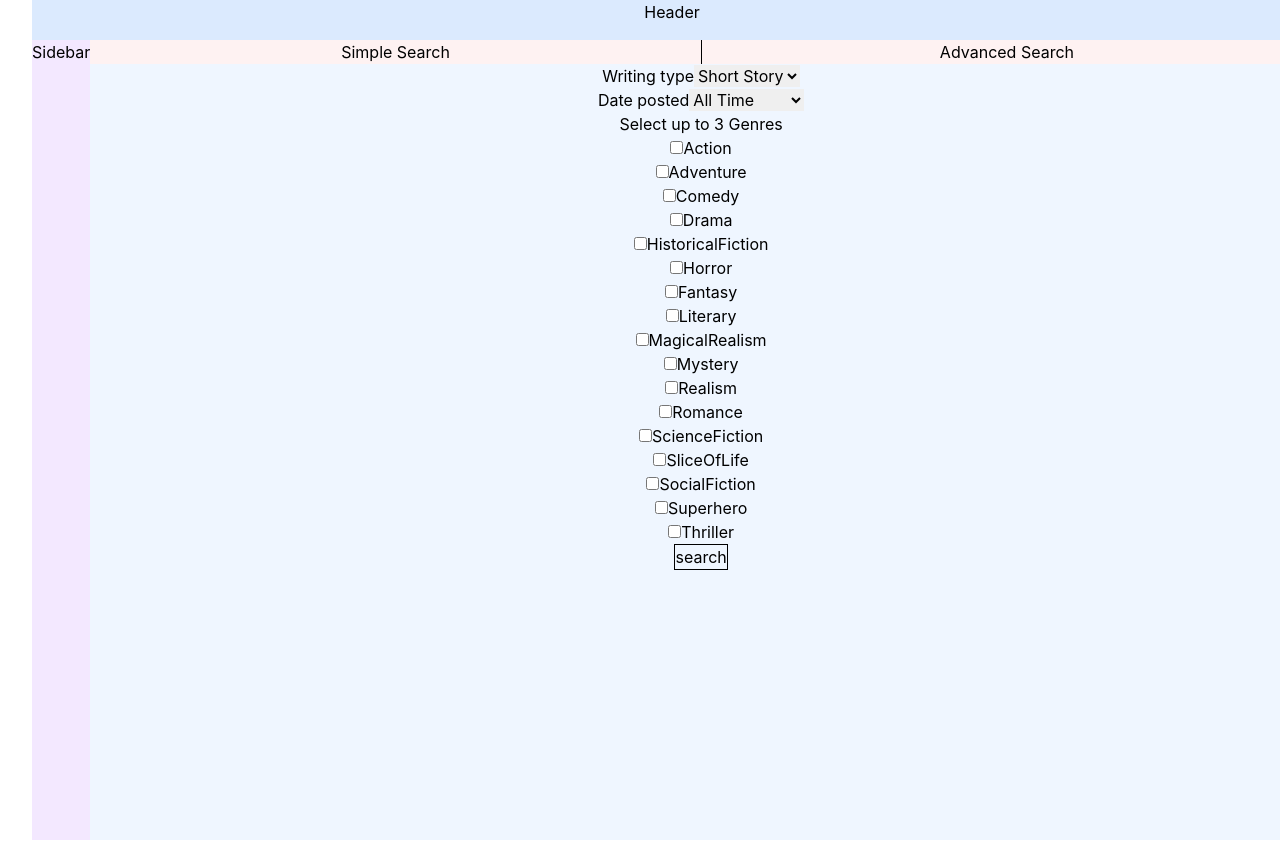
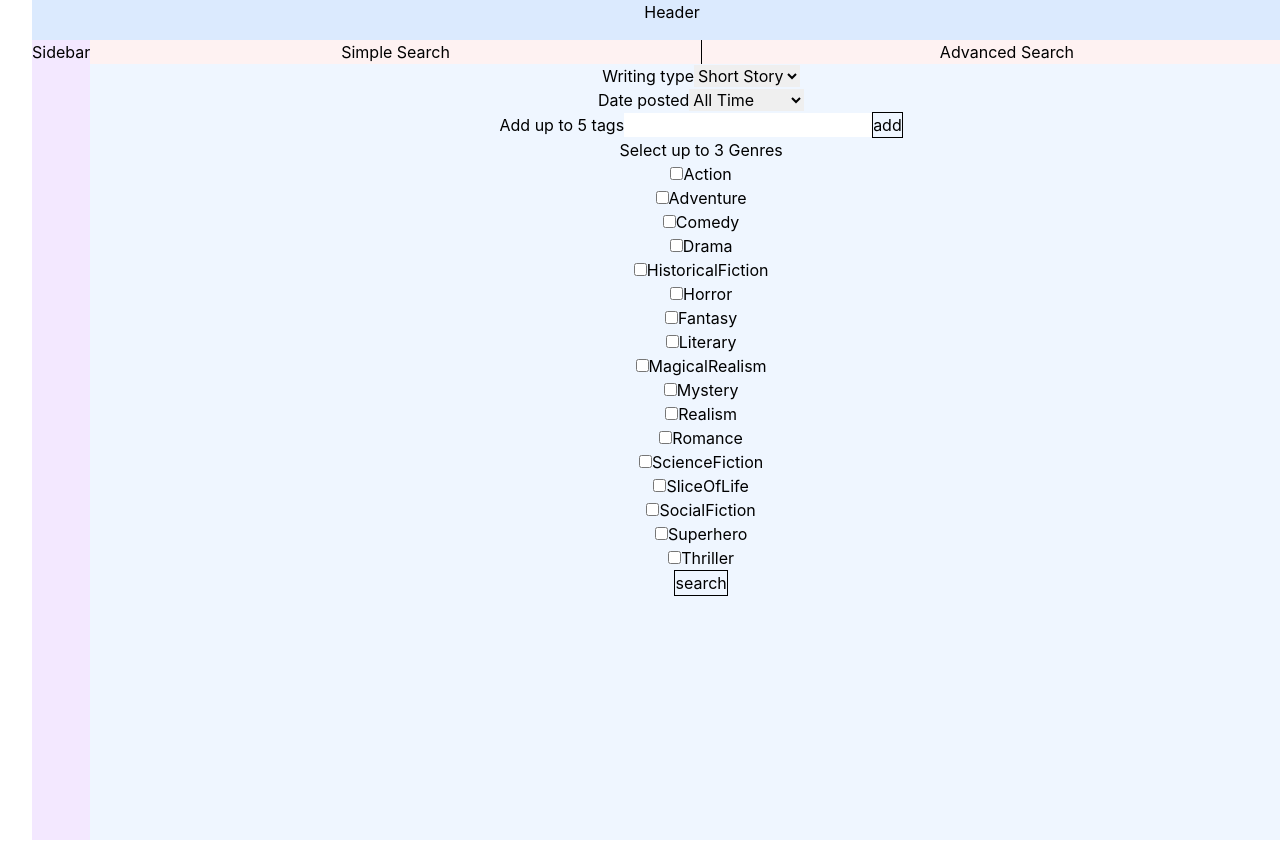
Before and after one commit to Matt-Eva/freecreate-react, a React (Vite) app: page / in a window 1280 px wide. Both pictures are taken after a click on the button "Advanced Search". Built offline with nearby package versions, Linux system fonts and the light colour scheme; no server answers.

Commit message:
capturing user tag input via TagInput

```diff
--- a/src/pages/Home/components/GenreSelect/GenreSelect.tsx
+++ b/src/pages/Home/components/GenreSelect/GenreSelect.tsx
@@ -51,7 +51,6 @@ function GenreSelect({
   };
 
   const displayGenres: React.ReactElement[] = [];
-
   for (const key in genres) {
     displayGenres.push(
       <li key={key}>
--- a/src/pages/Home/components/SearchBox.tsx
+++ b/src/pages/Home/components/SearchBox.tsx
@@ -3,12 +3,14 @@ import SearchNav from "./SearchNav";
 import WritingTypeSelect from "./WritingTypeSelect";
 import DateSelect from "./DateSelect";
 import GenreSelect from "./GenreSelect/GenreSelect";
+import TagInput from "./TagInput";
 
 function SearchBox() {
   const [simpleSearch, setSimpleSearch] = useState(true);
   const [writingType, setWritingType] = useState<string>("ShortStory");
   const [date, setDate] = useState<string>("All time");
   const [selectedGenres, setSelectedGenres] = useState<string[]>([]);
+  const [tags, setTags] = useState<string[]>([]);
 
   const toggleSearch = (bool: boolean) => {
     setSimpleSearch(bool);
@@ -24,6 +26,10 @@ function SearchBox() {
 
   const updateSelectedGenres = (newGenres: string[]) => {
     setSelectedGenres(newGenres);
+  };
+
+  const updateTags = (newTags: string[]) => {
+    setTags(newTags);
   };
 
   const search = async () => {
@@ -47,6 +53,7 @@ function SearchBox() {
         updateWritingType={updateWritingType}
       />
       <DateSelect date={date} updateDate={updateDate} />
+      {simpleSearch ? null : <TagInput tags={tags} updateTags={updateTags} />}
       <GenreSelect
         selectedGenres={selectedGenres}
         updateSelectedGenres={updateSelectedGenres}
--- /dev/null
+++ b/src/pages/Home/components/TagButton.tsx
@@ -0,0 +1,5 @@
+function TagButton() {
+  return <button>TagButton</button>;
+}
+
+export default TagButton;
--- a/src/pages/Home/components/TagInput.tsx
+++ b/src/pages/Home/components/TagInput.tsx
@@ -1,5 +1,55 @@
-function TagInput() {
-  return <div>TagInput</div>;
+import { useState } from "react";
+
+function TagInput({
+  tags,
+  updateTags,
+}: {
+  tags: string[];
+  updateTags: Function;
+}) {
+  const [tagInput, setTagInput] = useState("");
+  const [disabled, setDisabled] = useState(false);
+
+  const handleChange = (e: React.ChangeEvent) => {
+    const target = e.target as HTMLInputElement;
+    const wordArray = target.value.toLowerCase().split(" ");
+    const tag = wordArray.join("-");
+    setTagInput(tag);
+  };
+
+  const handleSubmit = (e: React.FormEvent) => {
+    e.preventDefault();
+    const tagEntered = tags.find((tag) => tag === tagInput);
+    if (!tagEntered) {
+      const newTags = [...tags, tagInput];
+      if (newTags.length === 5) {
+        setDisabled(true);
+      }
+      updateTags(newTags);
+    }
+    setTagInput("");
+  };
+
+  return (
+    <div>
+      <form onSubmit={handleSubmit}>
+        <label>Add up to 5 tags</label>
+        <input
+          type="text"
+          value={tagInput}
+          onChange={handleChange}
+          disabled={disabled}
+        />
+        <input
+          type="submit"
+          value="add"
+          disabled={disabled}
+          className="border border-solid border-black"
+        />
+      </form>
+      <section>{tags}</section>
+    </div>
+  );
 }
 
 export default TagInput;
```
